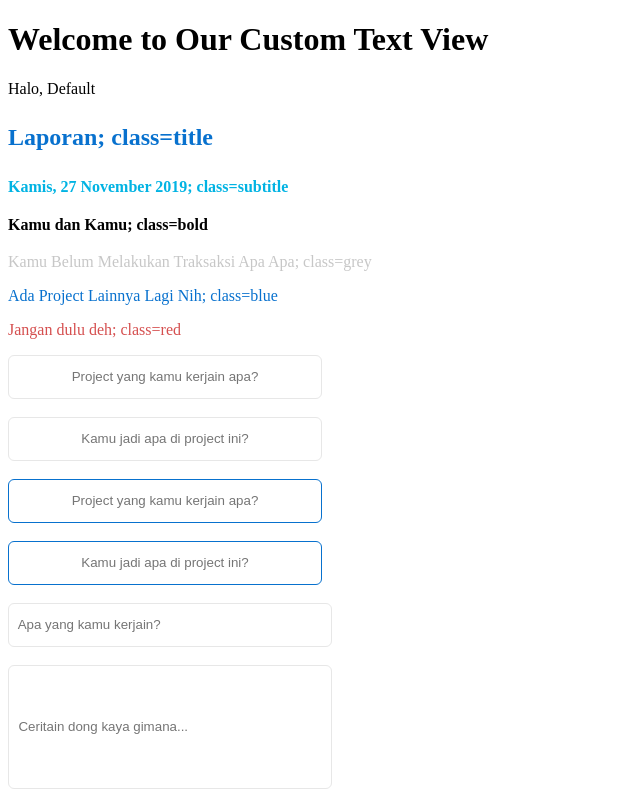
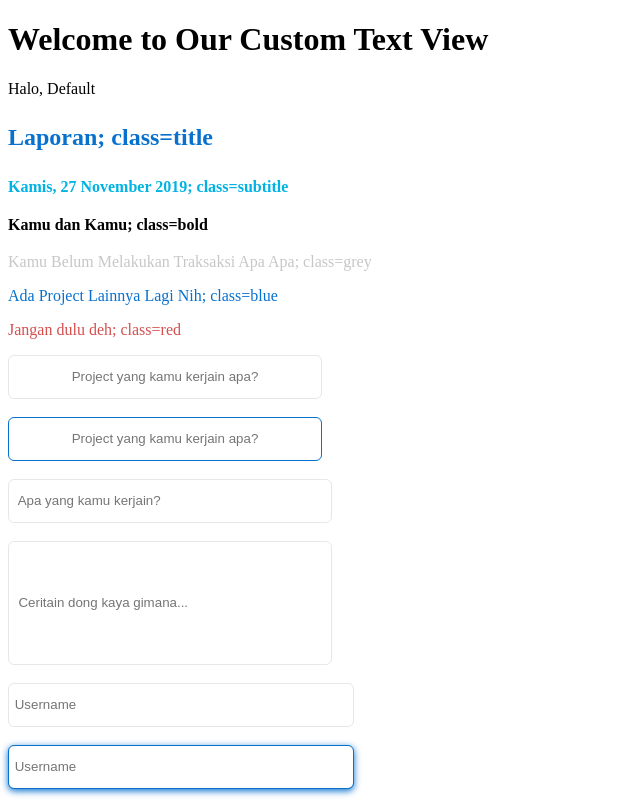
Before and after one commit to rzkalifianda/progress-tracker-frontend, an Angular app: page / in a window 1280 px wide. Shown: the top 800 px of the page, without its empty margins (0-640 px from the left). Built offline with nearby package versions, Linux system fonts and the light colour scheme.

Commit message:
apus yg dobel

```diff
--- a/src/app/app.component.html
+++ b/src/app/app.component.html
@@ -13,15 +13,11 @@
   <core-ui-text-view text="Jangan dulu deh; class=red" classtouse="red"></core-ui-text-view>
 
   <core-ui-text-input text="Project yang kamu kerjain apa?" classtouse="grey"></core-ui-text-input><br><br>
-  <core-ui-text-input text="Kamu jadi apa di project ini?" classtouse="abu"></core-ui-text-input><br><br>
   <core-ui-text-input text="Project yang kamu kerjain apa?" classtouse="projek"></core-ui-text-input><br><br>
-  <core-ui-text-input text="Kamu jadi apa di project ini?" classtouse="bagian"></core-ui-text-input><br><br>
   <core-ui-text-input text="  Apa yang kamu kerjain?" classtouse="kecil"></core-ui-text-input><br><br>
   <core-ui-text-input text="  Ceritain dong kaya gimana..." classtouse="besar"></core-ui-text-input><br><br>
   <core-ui-text-input text=" Username" classtouse="user"></core-ui-text-input><br><br>
-  <core-ui-text-input text=" Password" classtouse="pass"></core-ui-text-input><br><br>
   <core-ui-text-input text=" Username" classtouse="biru"></core-ui-text-input><br><br>
-  <core-ui-text-input text=" Password" classtouse="blue"></core-ui-text-input><br><br>
   <core-ui-text-input text=" Username" classtouse="merah"></core-ui-text-input><br><br>
 
 </div>
--- a/src/app/core-ui/text-input/text-input.component.ts
+++ b/src/app/core-ui/text-input/text-input.component.ts
@@ -37,30 +37,6 @@ import { Component, OnInit, ViewEncapsulation, Input, Output, EventEmitter} from
     border-radius: 6px;
     opacity: 1;
   }
-  .abu {
-    text-align: center;
-    font: Regular 14px/32px Source Sans Pro;
-    width: 308px;
-    height: 40px;
-    letter-spacing: 0;
-    color: #E7E7E7;
-    background: #FFFFFF 0% 0% no-repeat padding-box;
-    border: 1px solid #E7E7E7;
-    border-radius: 6px;
-    opacity: 1;
-  }
-  .bagian {
-    text-align: center;
-    font: Regular 14px/32px Source Sans Pro;
-    width: 308px;
-    height: 40px;
-    letter-spacing: 0;
-    color: #E7E7E7;
-    background: #FFFFFF 0% 0% no-repeat padding-box;
-    border: 1px solid #0871CE;
-    border-radius: 6px;
-    opacity: 1;
-  }
   .kecil {
     text-align: left;
     font: Regular 14px/32px Source Sans Pro;
@@ -73,7 +49,6 @@ import { Component, OnInit, ViewEncapsulation, Input, Output, EventEmitter} from
     border-radius: 6px;
     opacity: 1;
   }
-
   .besar {
     text-align: left;
     font: Regular 14px/32px Source Sans Pro;
@@ -98,32 +73,7 @@ import { Component, OnInit, ViewEncapsulation, Input, Output, EventEmitter} from
     border-radius: 6px;
     opacity: 1;
   }
-  .pass {
-    text-align: left;
-    font: Regular 14px/32px Source Sans Pro;
-    width: 340px;
-    height: 40px;
-    letter-spacing: 0;
-    color: #E7E7E7;
-    background: #FFFFFF 0% 0% no-repeat padding-box;
-    border: 1px solid #E7E7E7;
-    border-radius: 6px;
-    opacity: 1;
-  }
   .biru {
-    text-align: left;
-    font: Regular 14px/32px Source Sans Pro;
-    width: 340px;
-    height: 40px;
-    letter-spacing: 0;
-    color: #E7E7E7;
-    background: #FFFFFF 0% 0% no-repeat padding-box;
-    box-shadow: 0px 2px 7px #0871CE;
-    border: 1px solid #0871CE;
-    border-radius: 6px;
-    opacity: 1;
-  }
-  .blue {
     text-align: left;
     font: Regular 14px/32px Source Sans Pro;
     width: 340px;
```
